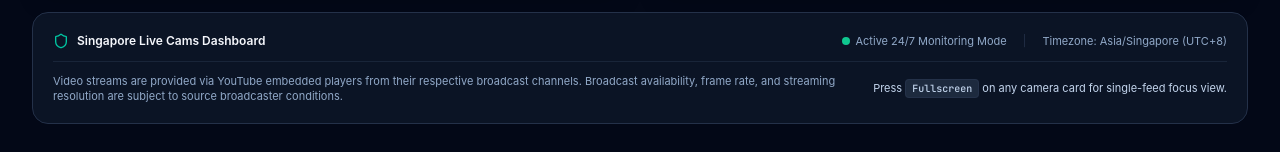
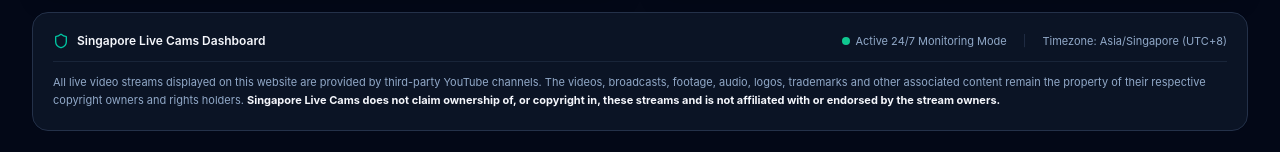
Before and after one commit to howps-lab/LiveCam, a React (Vite) app: page / in a window 1280 px wide. Shown: the part 1408-1560 px from the top of the page. Built offline with nearby package versions, Linux system fonts and the light colour scheme.

Commit message:
docs: add copyright and disclaimer notice to footer
Clarify that video streams are third-party content and that the application does not claim ownership or affiliation.

```diff
--- a/src/App.tsx
+++ b/src/App.tsx
@@ -97,13 +97,9 @@ export default function App() {
             </div>
           </div>
 
-          <div className="flex flex-col md:flex-row md:items-center justify-between gap-2 text-[11px] pt-1 text-[#91A9C8]">
-            <p>
-              Video streams are provided via YouTube embedded players from their respective broadcast channels.
-              Broadcast availability, frame rate, and streaming resolution are subject to source broadcaster conditions.
-            </p>
-            <p className="shrink-0 text-[#c4d6ee]">
-              Press <kbd className="px-1.5 py-0.5 rounded bg-[#1D2A3E] border border-[#243149] font-mono-numbers text-[10px]">Fullscreen</kbd> on any camera card for single-feed focus view.
+          <div className="text-[11px] pt-1 text-[#91A9C8]">
+            <p className="leading-relaxed">
+              All live video streams displayed on this website are provided by third-party YouTube channels. The videos, broadcasts, footage, audio, logos, trademarks and other associated content remain the property of their respective copyright owners and rights holders. <strong className="font-bold text-[#F5F7FC]">Singapore Live Cams does not claim ownership of, or copyright in, these streams and is not affiliated with or endorsed by the stream owners.</strong>
             </p>
           </div>
         </footer>
```
Also changed, not shown: 1 other file (tests, documents, lock files or other folders).
